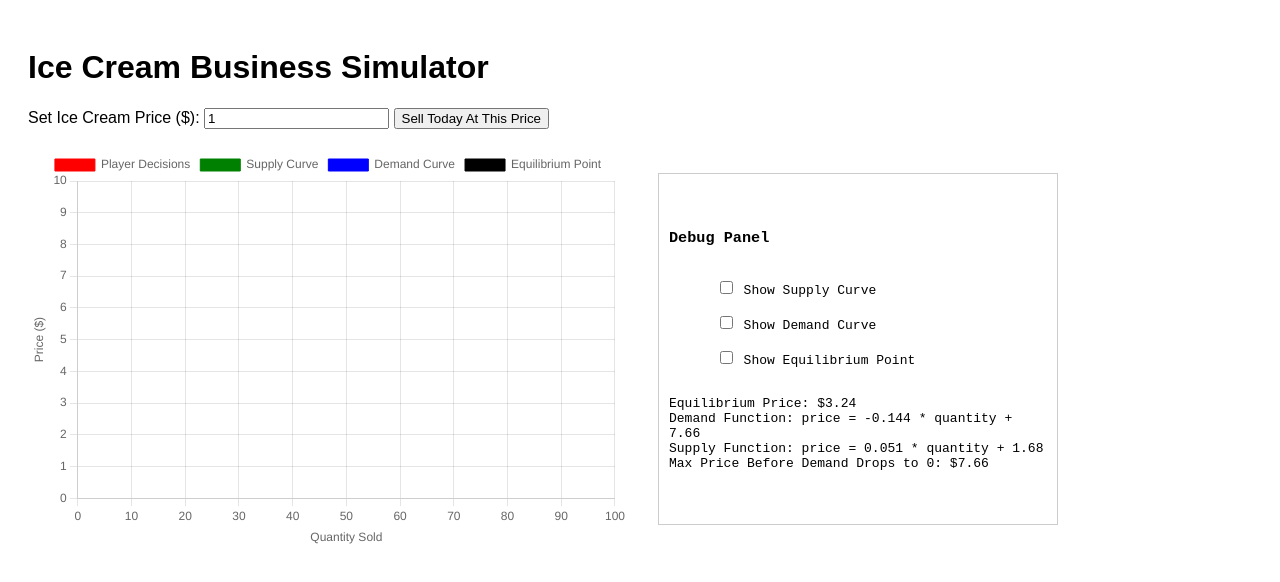
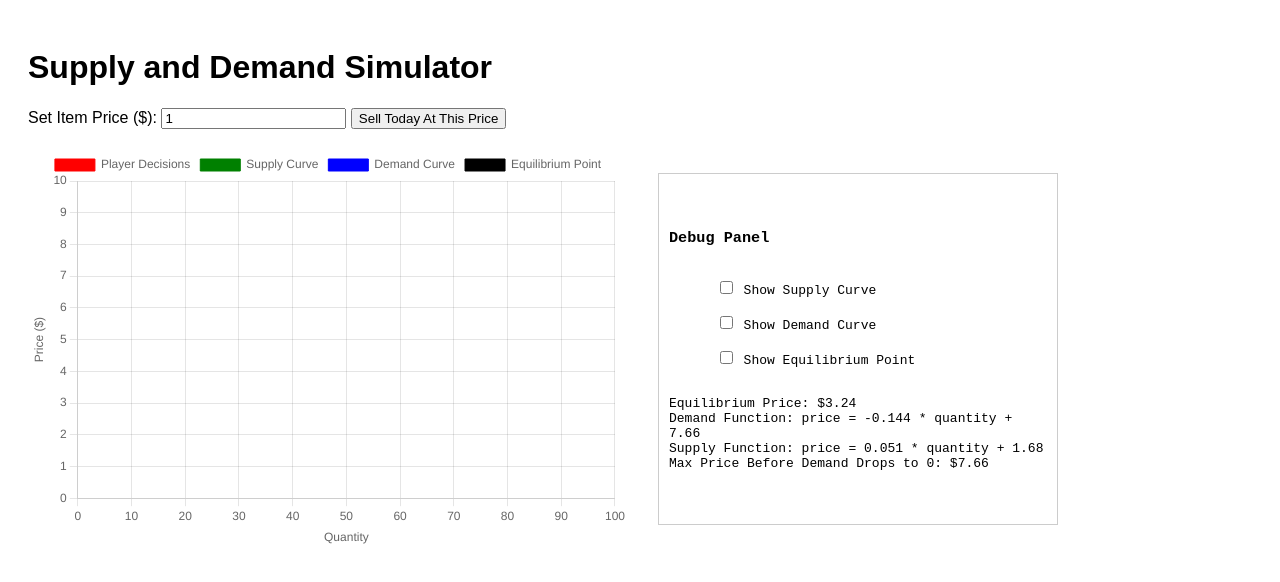
Before and after one commit to SirToxALot/leohistorycrowe, a plain HTML site: page game.html in a window 1280 px wide. Drawn offline with nearby package versions, Linux system fonts and the light colour scheme.

Commit message:
Update game.html

```diff
--- a/game.html
+++ b/game.html
@@ -41,8 +41,8 @@
   </style>
 </head>
 <body>
-  <h1>Ice Cream Business Simulator</h1>
-  <label for="price">Set Ice Cream Price ($): </label>
+  <h1>Supply and Demand Simulator</h1>
+  <label for="price">Set Item Price ($): </label>
   <input type="number" id="price" step="0.5" value="1">
   <button onclick="sellIceCream()">Sell Today At This Price</button>
   <p id="hint"></p>
@@ -158,7 +158,7 @@
           x: {
             title: {
               display: true,
-              text: 'Quantity Sold'
+              text: 'Quantity'
             },
             type: 'linear',
             min: 0,
```
